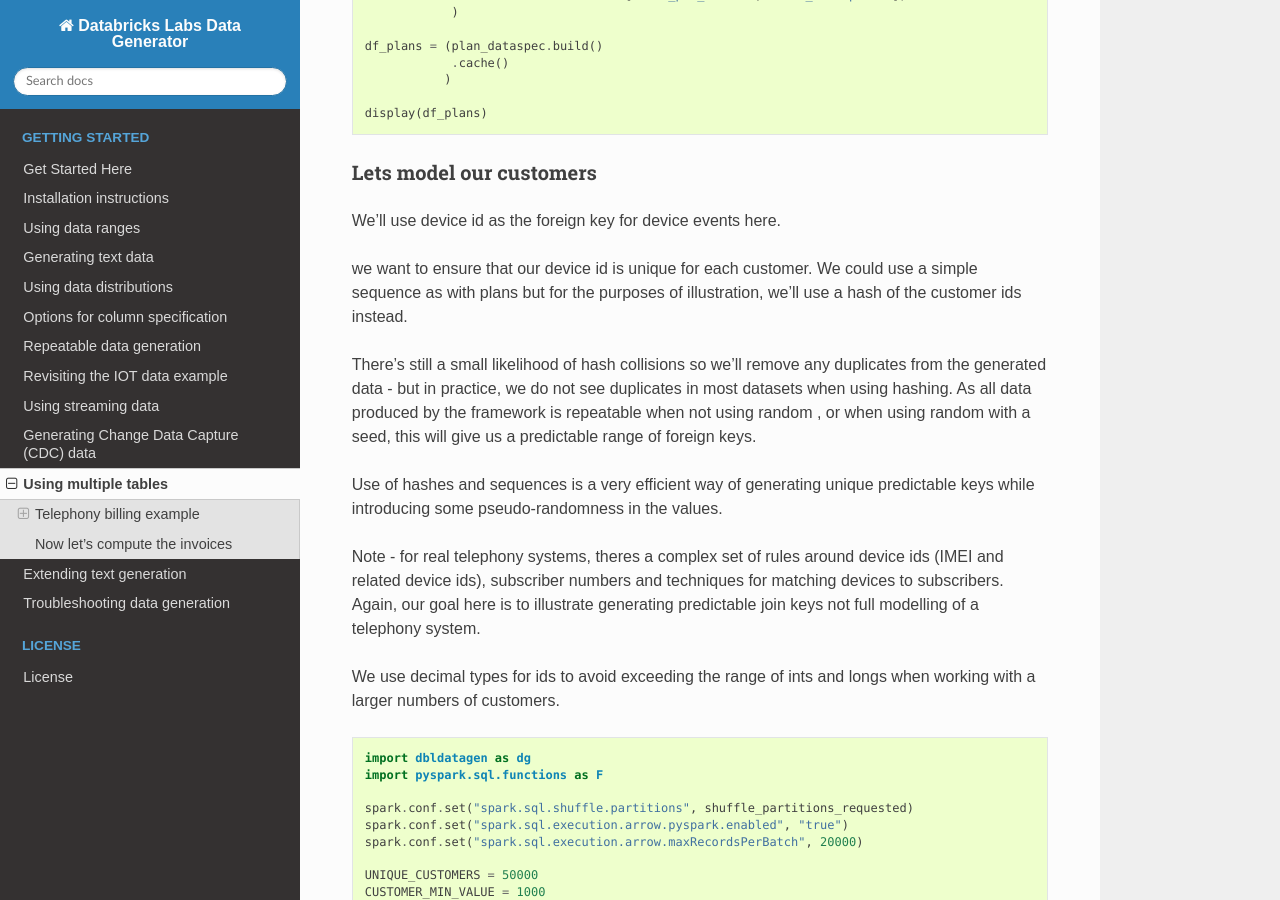
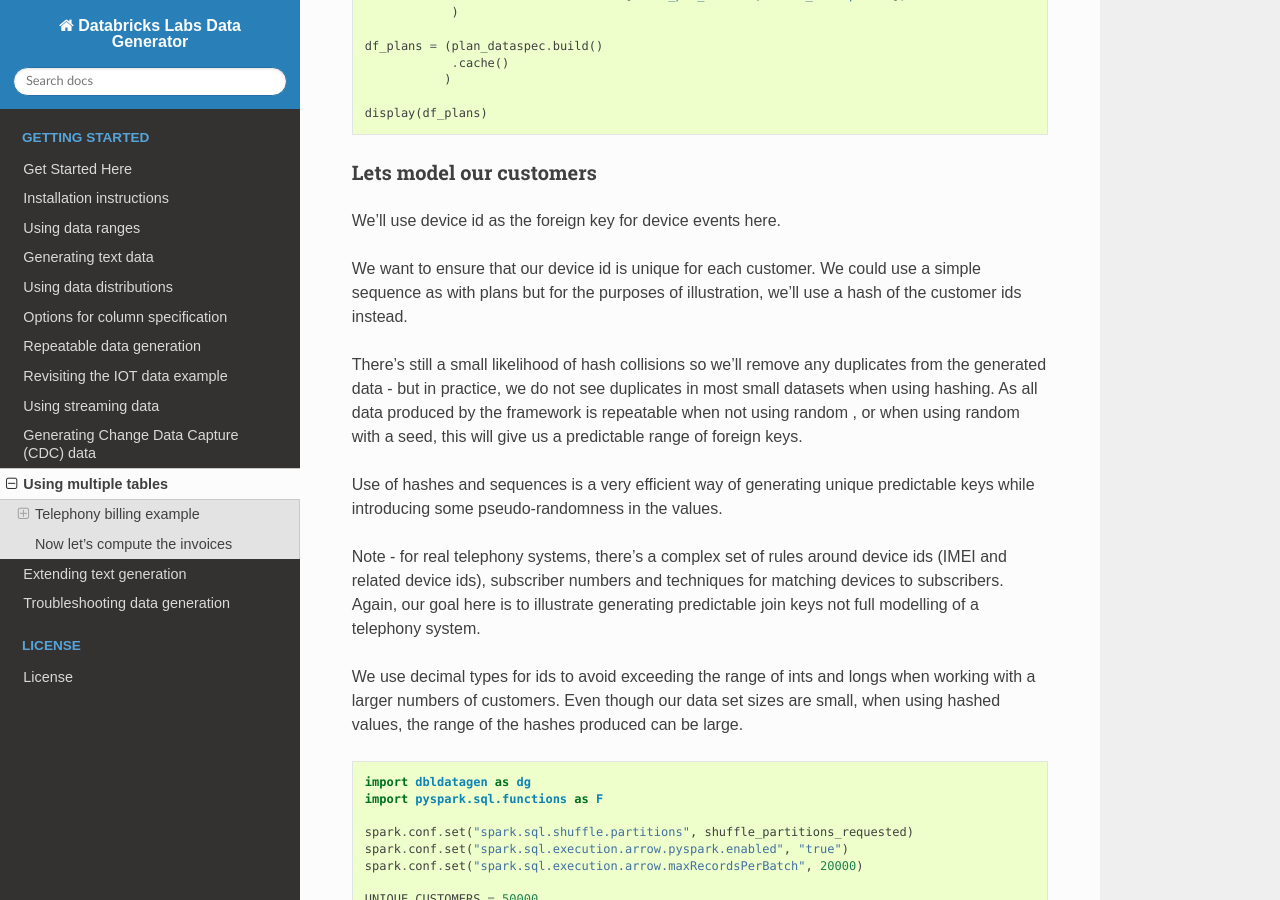
Before and after one commit to databrickslabs/dbldatagen, a Sphinx documentation site: the page built from docs/source/multi_table_data.rst, in a window 1280 px wide and 900 px high, scrolled down 2138 px. Built offline with Sphinx 7.4.7 and the Read the Docs theme 2.0.0, drawn with Linux system fonts in a browser that asks for light colours; pages that are not in the unit, such as notebooks, are missing from menus; some of the changed text lies outside the part shown.

Commit message:
new docs and tutorials

```diff
--- a/docs/source/multi_table_data.rst
+++ b/docs/source/multi_table_data.rst
@@ -123,11 +123,11 @@ Lets model our customers
 ^^^^^^^^^^^^^^^^^^^^^^^^
 We'll use device id as the foreign key for device events here.
 
-we want to ensure that our device id is unique for each customer. We could use a simple sequence as
+We want to ensure that our device id is unique for each customer. We could use a simple sequence as
 with plans but for the purposes of illustration, we'll use a hash of the customer ids instead.
 
 There's still a small likelihood of hash collisions so we'll remove any duplicates from the generated data -
-but in practice, we do not see duplicates in most datasets when using hashing. As all data produced by
+but in practice, we do not see duplicates in most small datasets when using hashing. As all data produced by
 the framework is repeatable when not using random , or when using random with a seed,
 this will give us a predictable range of foreign keys.
 
@@ -135,12 +135,13 @@ Use of hashes and sequences is a very efficient way of generating unique predict
 while introducing some pseudo-randomness in the values.
 
 
-Note - for real telephony systems, theres a complex set of rules around device ids (IMEI and related device ids),
+Note - for real telephony systems, there's a complex set of rules around device ids (IMEI and related device ids),
 subscriber numbers and techniques for matching devices to subscribers. Again, our goal here is to illustrate
 generating predictable join keys not full modelling of a telephony system.
 
 We use decimal types for ids to avoid exceeding the range of ints and longs when working
-with a larger numbers of customers.
+with a larger numbers of customers. Even though our data set sizes are small,
+when using hashed values, the range of the hashes produced can be large.
 
 .. code-block:: python
 
```
Also changed, not shown: other parts of docs/source/multi_table_data.rst (+1 -1 lines).
